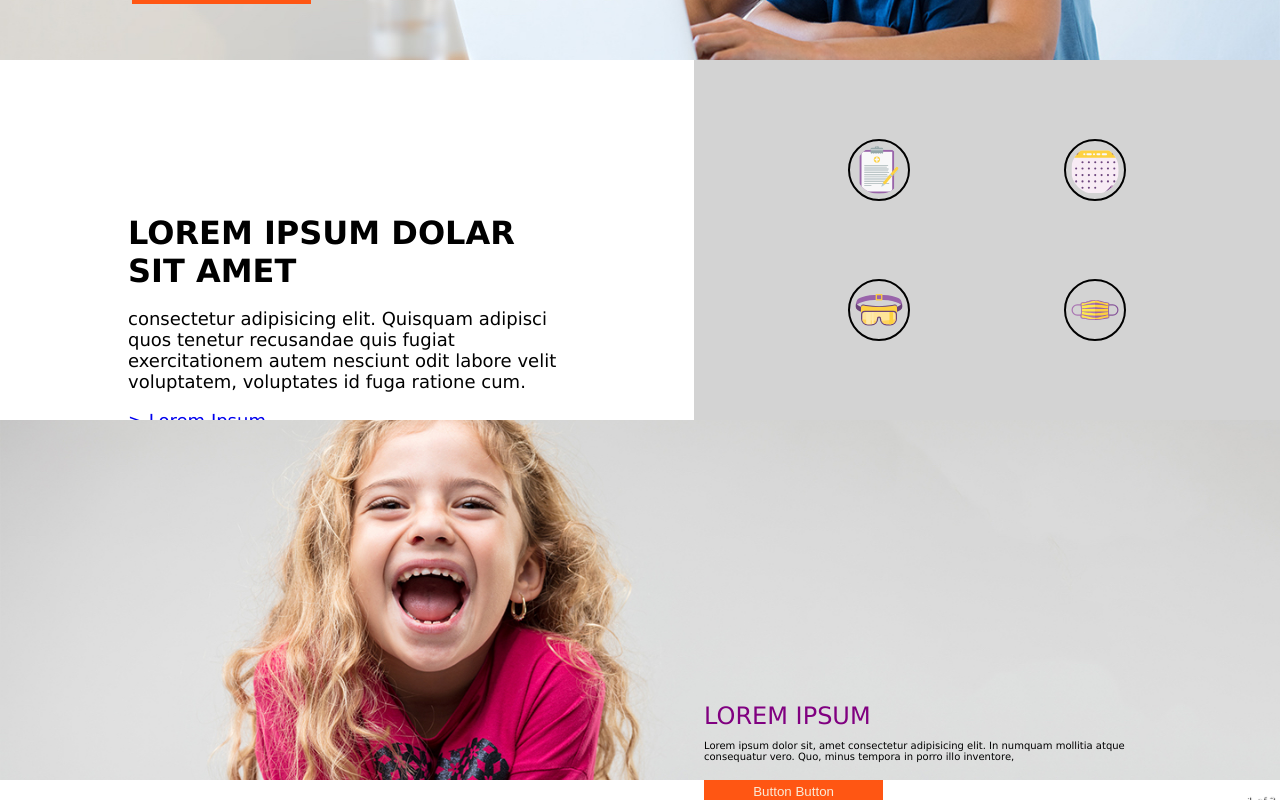
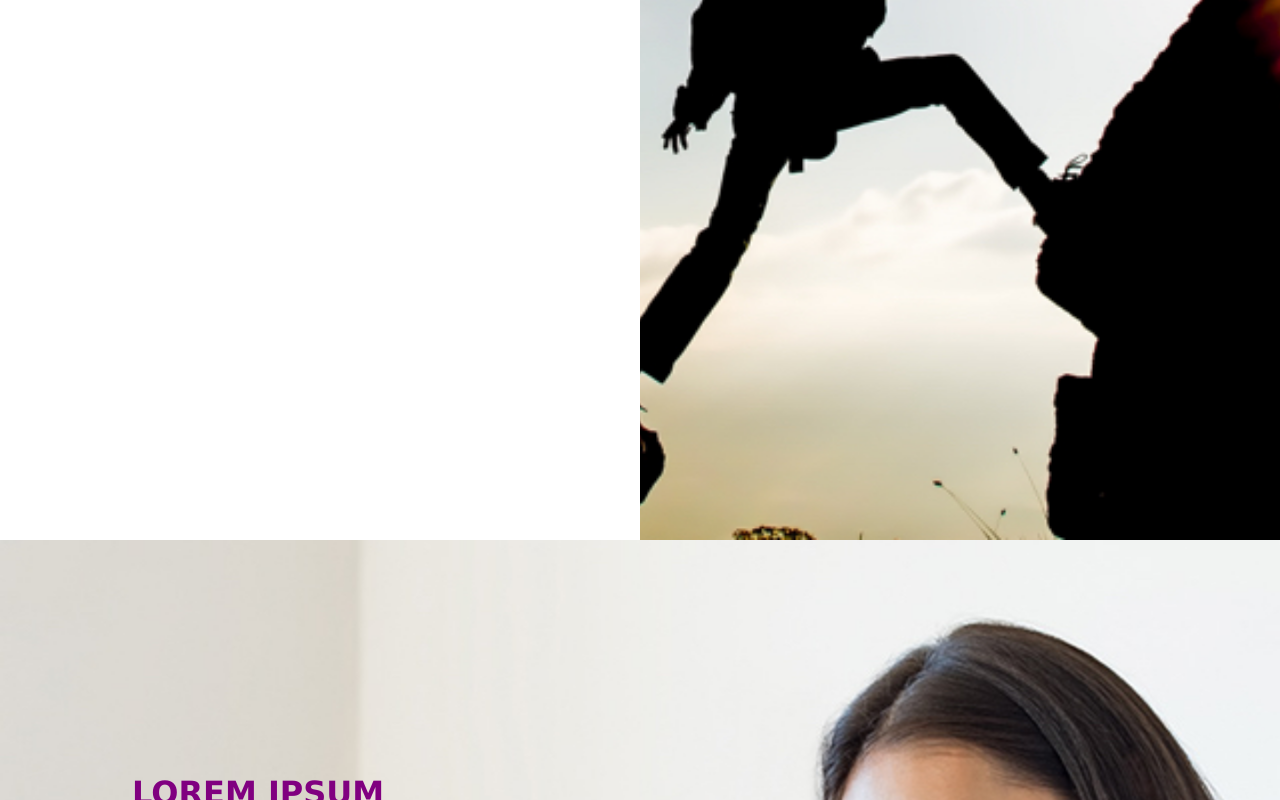
Before and after one commit to Geddydukes/Front-end-rooster, a React (Create React App) app: page / in a window 1280 px wide. Shown: the part 1300-2100 px from the top of the page. Built offline with nearby package versions, Linux system fonts and the light colour scheme.

Commit message:
trying heroku push again

```diff
--- a/src/App.css
+++ b/src/App.css
@@ -463,6 +463,16 @@
   .bodySectionFourText {
     margin-top: 22%;
   }
+  .bodySection {
+    height: 150vh;
+  }
+  .homeIcons {
+    height: 10vh;
+    border: black 2px solid;
+    border-radius: 45px;
+    padding: 5px;
+    margin: -5px;
+  }
 }
 
 @media only screen and (max-height: 550px) and (min-width: 600px) {
```
